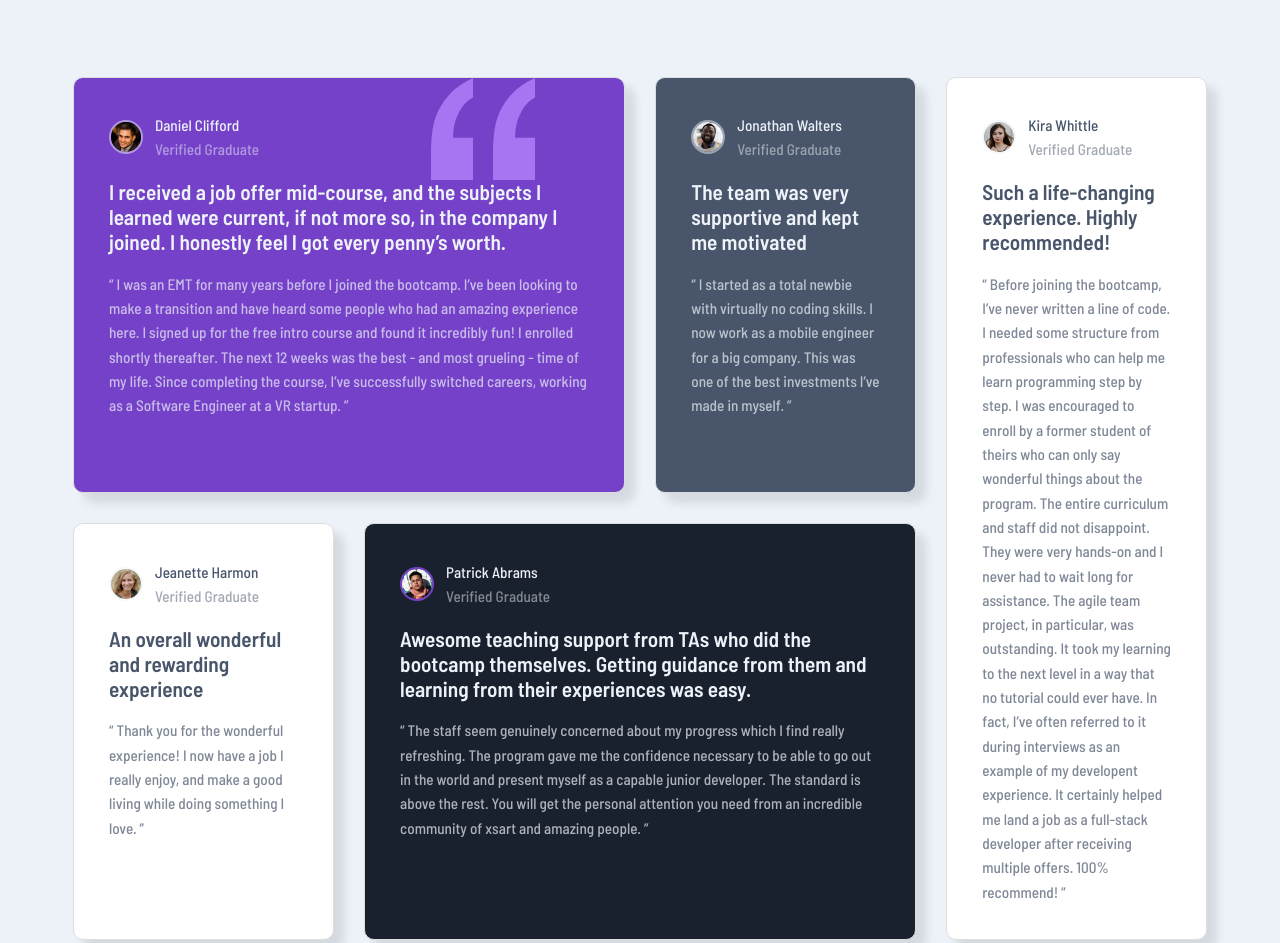
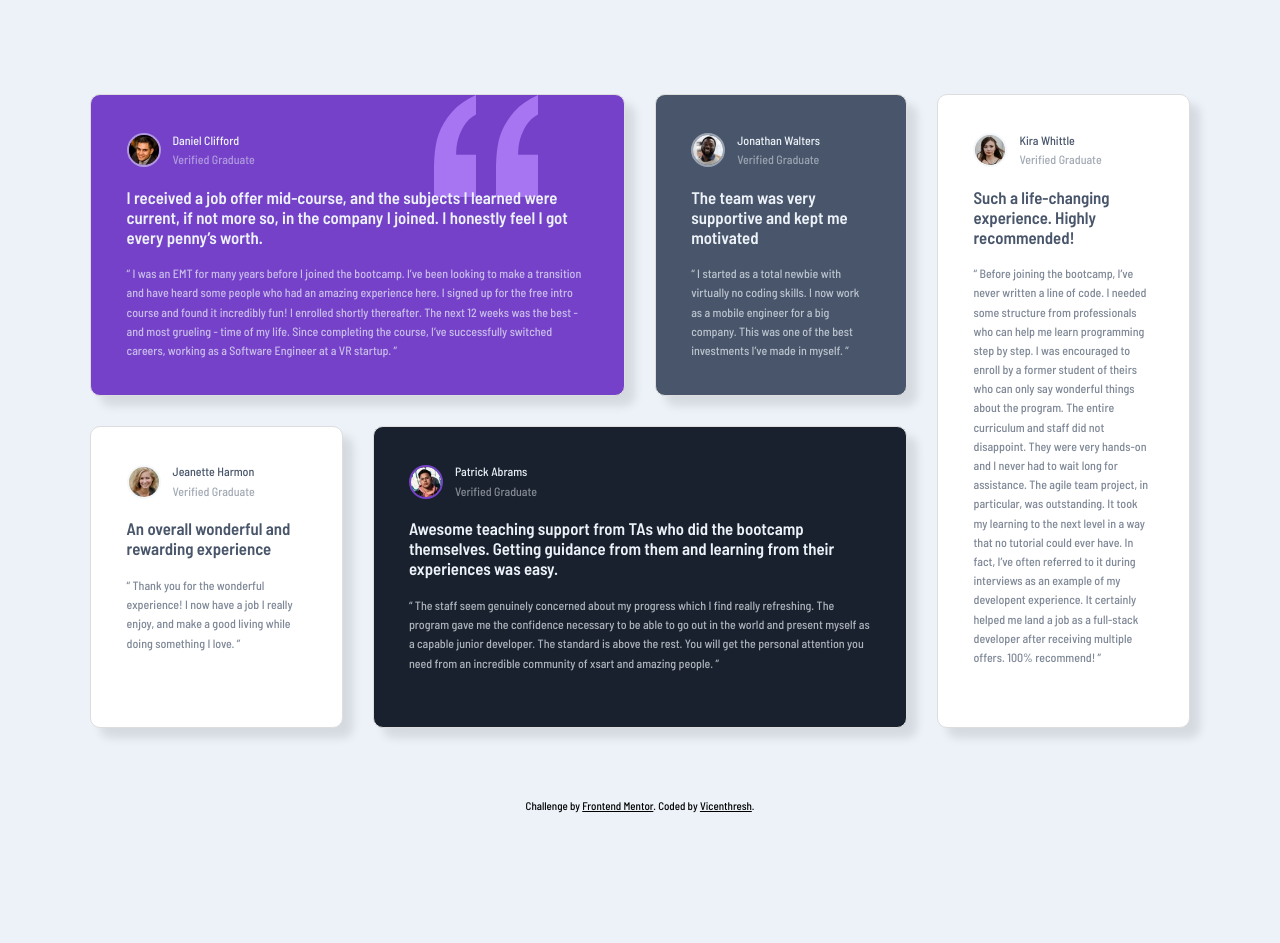
Before and after one commit to Vicenthresh/grid-challenge-1, a plain HTML site: page index.html in a window 1280 px wide. Shown: the top 943 px of the page. After the commit the page ends 836 px from the top, so only its background shows below. Drawn offline with Linux system fonts and the light colour scheme.

Commit message:
final-version-smaller

```diff
--- a/index.html
+++ b/index.html
@@ -12,7 +12,7 @@
 
 <body class="bg-light-gray-blue">
   <div class="container-xl container-xs mt-2">
-    <div class="grid-col-4-row-2-xl grid-col-1-row-1-xs gap-3 p-4">
+    <div class="grid-col-4-row-2-xl grid-col-1-row-1-xs gap-3 p-5">
 
       <div class="card-svg col-2-xl col-1-xs p-3 bg-violet text-light-gray-blue">
         <div class="row">
--- a/scss/_grid.scss
+++ b/scss/_grid.scss
@@ -20,7 +20,7 @@ $layout-values: flex-start, flex-end, center, space-between, space-around;
 @include xl {
   .container-xl {
     width: 100%;
-    max-width: 1500px;
+    max-width: 1300px;
     margin: 0 auto;
     padding: 0 20px;
     box-sizing: border-box;
--- a/scss/_variables.scss
+++ b/scss/_variables.scss
@@ -31,7 +31,7 @@ $base-border-radius: 20px;
 $base-box-shadow: 10px 10px 10px rgba(0,0,0,0.1);
 
 // font sizes
-$base-font-size: 0.95rem;
+$base-font-size: 0.75rem;
 $font-size-sm: $base-font-size * 0.75;
 $font-size-lg: $base-font-size * 1.4;
 $font-size-xl: $base-font-size * 2;
```
Also changed, not shown: css/site.min.css.
